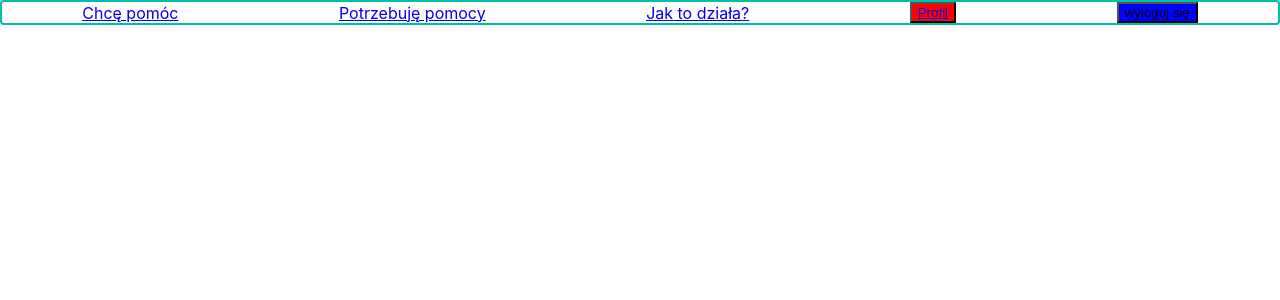
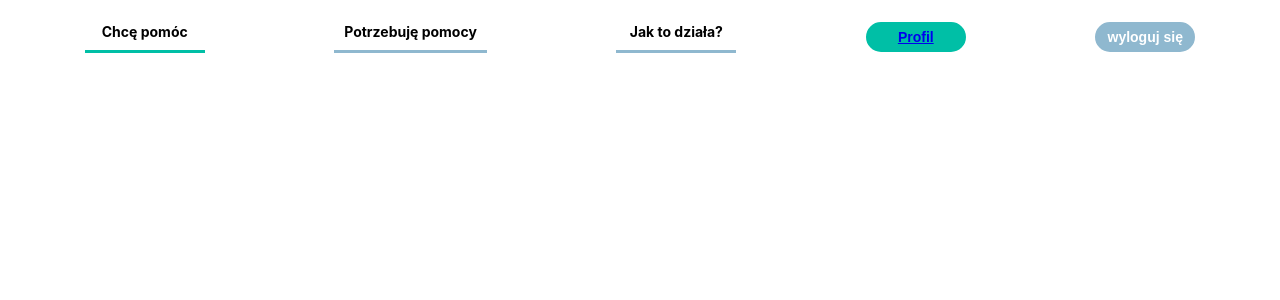
Before and after one commit to infoshareacademy/jfdzr7-team-sasiedzi, a React (Create React App) app in the folder neighbors/: page / in a window 1280 px wide. Shown: the top 300 px of the page. Built offline with nearby package versions, Linux system fonts and the light colour scheme.

Commit message:
added-style-components-to-navbar

```diff
--- a/neighbors/src/components/navbar/Navbar.jsx
+++ b/neighbors/src/components/navbar/Navbar.jsx
@@ -5,13 +5,19 @@ import styles from './Navbar.module.css';
 export const Navbar = () => {
   return (
     <div className={styles.wrapper}>
-      <Link to={`/help`}>Chcę pomóc</Link>
-      <Link to={`/`}>Potrzebuję pomocy</Link>
-      <Link to={`/`}>Jak to działa?</Link>
-      <button className={styles.button}>
+      <Link className={styles.link1} to={`/help`}>
+        Chcę pomóc
+      </Link>
+      <Link className={styles.link} to={`/need`}>
+        Potrzebuję pomocy
+      </Link>
+      <Link className={styles.link} to={`/how`}>
+        Jak to działa?
+      </Link>
+      <button className={styles.btn}>
         <Link to={`/profil`}>Profil</Link>
       </button>
-      <button>wyloguj się</button>
+      <button className={styles['btn-2']}>wyloguj się</button>
     </div>
   );
 };
--- a/neighbors/src/components/navbar/Navbar.module.css
+++ b/neighbors/src/components/navbar/Navbar.module.css
@@ -1,11 +1,92 @@
+:root {
+  --color-green: #00bfa6;
+  --color-secondary: #8fb8cf;
+  --color-black: #323232;
+  --color-gray: #f6f6f6;
+}
 .wrapper {
   box-sizing: border-box;
   display: flex;
   justify-content: space-around;
   align-items: center;
-  border: 2px solid #00BFA6;
-  border-radius: 4px;
+  padding: 20px;
 }
-.button {
-  background-color: red;
+.btn {
+  display: block;
+  padding: 0 10px;
+  height: 30px;
+  min-width: 100px;
+  font-size: 14px;
+  font-weight: bold;
+  color: #fff;
+  line-height: 24px;
+  text-align: center;
+    text-decoration: none;
+  border: solid 2px var(--color-green);
+  border-radius: 15px;
+  background-color: var(--color-green);
+  transition: all 0.2s;
+
 }
+
+.btn:hover {
+  color: var(--color-gray);
+  background-color: #fff;
+}
+
+.btn-2 {
+  display: block;
+  padding: 0 10px;
+  height: 30px;
+  min-width: 100px;
+  font-size: 14px;
+  font-weight: bold;
+  color: #fff;
+  line-height: 24px;
+  text-align: center;
+  border: solid 2px var(--color-secondary);
+  border-radius: 15px;
+  background-color: var(--color-secondary);
+  transition: all 0.2s;
+}
+
+.btn-2:hover {
+  color: var(--color-secondary);
+  background-color: #fff;
+}
+
+.link1 {
+  display: block;
+  padding: 0 10px;
+  height: 30px;
+  min-width: 100px;
+  font-size: 14px;
+  font-weight: bold;
+  color: black;
+  line-height: 24px;
+  text-align: center;
+  background-color: transparent;
+  border-bottom: 3px solid var(--color-green);
+  text-decoration: none;
+}
+.link:hover {
+  border-bottom: 4px solid var(--color-green);
+}
+
+.link {
+  display: block;
+  padding: 0 10px;
+  height: 30px;
+  min-width: 100px;
+  font-size: 14px;
+  font-weight: bold;
+  color: black;
+  line-height: 24px;
+  text-align: center;
+  background-color: transparent;
+  border-bottom: 3px solid var(--color-secondary);
+  text-decoration: none;
+}
+.link:hover {
+  border-bottom: 4px solid var(--color-green);
+}
```
